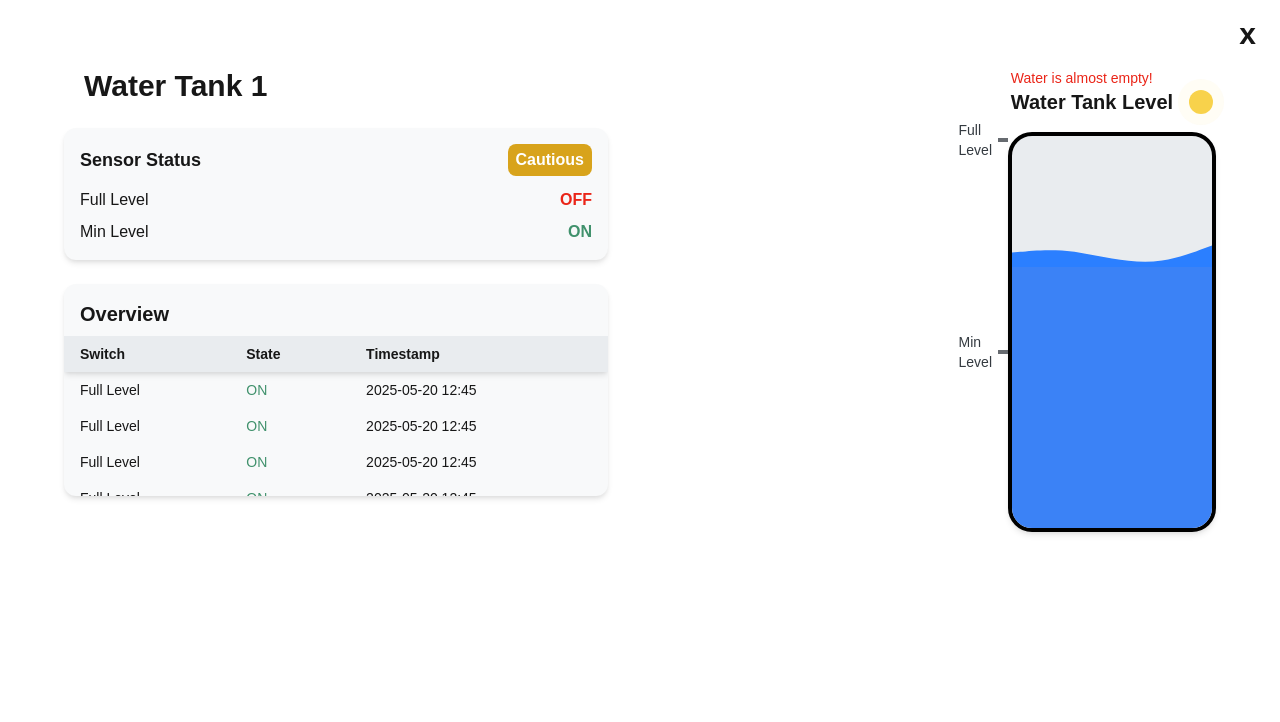
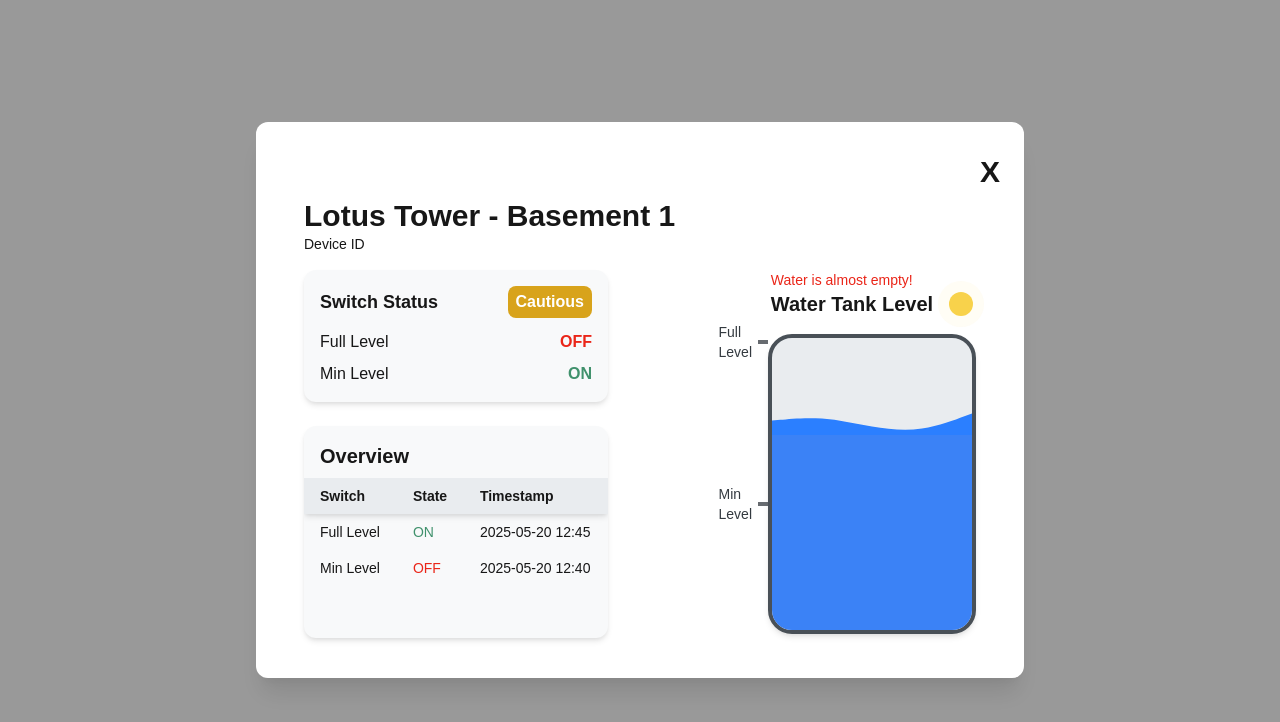
Before and after one commit to AmaCrisn/IOT-Dashboard, a Next.js app: page /water-tank in a window 1280 px wide. Shown: the top 722 px of the page. Built offline with nearby package versions, Linux system fonts and the light colour scheme.

Commit message:
Fix water tank interactivity

```diff
--- a/app/water-tank/page.js
+++ b/app/water-tank/page.js
@@ -2,28 +2,39 @@ import Image from "next/image";
 import styles from "../page.module.css";
 import Link from "next/link";
 
-export default function WaterTank() {
+export default function WaterTank({ onClose }) {
   return (
+    <div className="fixed inset-0 z-50 flex items-center justify-center bg-black bg-opacity-40 px-3">
+      <div className="bg-white rounded-xl shadow-xl w-full max-w-3xl overflow-y-auto py-4 max-h-[90vh]">
         <div className="p-2 sm:p-4">
+          {/* Close Button */}
           <div className="flex flex-row-reverse">
-        <button className="px-2 text-3xl font-bold">x</button>
+            <button
+              onClick={onClose}
+              className="px-2 text-3xl font-bold hover:text-red-500"
+            >
+              X
+            </button>
           </div>
 
-      {/* <!-- Contents --> */}
-      <div className="flex justify-center items-center bg-white p-6 sm:p-4">
-        {/* <!-- Dashboard Wrapper --> */}
+          {/* Contents */}
+          <div className="px-4 py-2 sm:px-8">
+            {/* Node name / Item name */}
+            <div className="text-2xl sm:text-3xl font-bold">
+              Lotus Tower - Basement 1
+            </div>
+            <div className="mb-4 text-sm sm:text-md">Device ID</div>
+            <div className="flex justify-center items-center bg-white">
+              {/* Dashboard Wrapper */}
               <div className="w-full max-w-6xl">
-          {/* <!-- Water Tank Dashboard --> */}
+                {/* Water Tank Dashboard */}
                 <div className="grid grid-cols-1 sm:grid-cols-2 gap-16">
-            {/* <!-- Left Panel --> */}
+                  {/* Left Panel */}
                   <div className="space-y-6">
-              <div className="px-5 text-2xl sm:text-3xl font-bold">
-                Water Tank 1
-              </div>
                     {/* Sensor Status */}
                     <div className="w-full rounded-xl p-4 bg-gray-50 shadow-md">
                       <div className="flex justify-between items-center mb-3">
-                  <h3 className="text-lg font-semibold">Sensor Status</h3>
+                        <h3 className="text-lg font-semibold">Switch Status</h3>
                         <span className="font-semibold bg-yellow-400 py-1 px-2 rounded-lg text-white">
                           Cautious
                         </span>
@@ -31,16 +42,20 @@ export default function WaterTank() {
                       <div className="flex flex-col gap-2">
                         <div className="flex justify-between">
                           <span>Full Level</span>
-                    <span className="font-semibold text-red-400">OFF</span>
+                          <span className="font-semibold text-red-400">
+                            OFF
+                          </span>
                         </div>
                         <div className="flex justify-between">
                           <span>Min Level</span>
-                    <span className="font-semibold text-green-400">ON</span>
+                          <span className="font-semibold text-green-400">
+                            ON
+                          </span>
                         </div>
                       </div>
                     </div>
 
-              {/* <!-- Overview Table --> */}
+                    {/* Overview Table */}
                     <div className="w-full rounded-xl bg-gray-50 shadow-md">
                       <h2 className="text-xl font-semibold mb-2 px-4 pt-4">
                         Overview
@@ -61,31 +76,6 @@ export default function WaterTank() {
                               <td className="px-4 py-2">2025-05-20 12:45</td>
                             </tr>
                             <tr>
-                        <td className="px-4 py-2">Full Level</td>
-                        <td className="px-4 py-2 text-green-400">ON</td>
-                        <td className="px-4 py-2">2025-05-20 12:45</td>
-                      </tr>
-                      <tr>
-                        <td className="px-4 py-2">Full Level</td>
-                        <td className="px-4 py-2 text-green-400">ON</td>
-                        <td className="px-4 py-2">2025-05-20 12:45</td>
-                      </tr>
-                      <tr>
-                        <td className="px-4 py-2">Full Level</td>
-                        <td className="px-4 py-2 text-green-400">ON</td>
-                        <td className="px-4 py-2">2025-05-20 12:45</td>
-                      </tr>
-                      <tr>
-                        <td className="px-4 py-2">Full Level</td>
-                        <td className="px-4 py-2 text-green-400">ON</td>
-                        <td className="px-4 py-2">2025-05-20 12:45</td>
-                      </tr>
-                      <tr>
-                        <td className="px-4 py-2">Full Level</td>
-                        <td className="px-4 py-2 text-green-400">ON</td>
-                        <td className="px-4 py-2">2025-05-20 12:45</td>
-                      </tr>
-                      <tr>
                               <td className="px-4 py-2">Min Level</td>
                               <td className="px-4 py-2 text-red-400">OFF</td>
                               <td className="px-4 py-2">2025-05-20 12:40</td>
@@ -96,12 +86,12 @@ export default function WaterTank() {
                     </div>
                   </div>
 
-            {/* <!-- Container for Right Alignment --> */}
+                  {/* Right Panel */}
                   <div className="flex justify-center md:justify-end w-full">
-              {/* <!-- Right Panel: Water Tank --> */}
                     <div className="flex flex-col items-center space-y-4">
-                {/* <!-- Light Indicator --> */}
+                      {/* Water tank indicator */}
                       <div>
+                        {/* Detail status */}
                         <div className="text-sm text-red-400">
                           Water is almost empty!
                         </div>
@@ -109,31 +99,18 @@ export default function WaterTank() {
                           <div className="text-xl font-semibold">
                             Water Tank Level
                           </div>
-                    {/* Full Level */}
-                    {/* <div className="relative flex h-6 w-6">
-                      <div className="absolute inline-flex h-6 w-6 rounded-full bg-green-400 opacity-75 animate-ping"></div>
-                      <div
-                        className="relative inline-flex h-6 w-6 rounded-full bg-green-400"
-                      ></div>
-                    </div> */}
-                    {/* Minimum Level*/}
+                          {/* Status ping */}
                           <div className="relative flex h-6 w-6">
                             <div className="absolute inline-flex h-6 w-6 rounded-full bg-yellow-300 opacity-75 animate-ping"></div>
                             <div className="relative inline-flex h-6 w-6 rounded-full bg-yellow-300"></div>
                           </div>
-                    {/* Very Low Level */}
-                    {/* <div className="relative flex h-6 w-6">
-                      <div className="absolute inline-flex h-6 w-6 rounded-full bg-red-400 opacity-75 animate-ping"></div>
-                      <div
-                        className="relative inline-flex h-6 w-6 rounded-full bg-red-400"
-                      ></div>
-                    </div> */}
                         </div>
                       </div>
 
-                <div className="relative w-52 h-[300px] sm:h-[400px]">
+                      {/* Water tank visualization */}
+                      <div className="relative w-40 h-[300px] sm:w-52 sm:h-[300px]">
                         {/* Water Tank */}
-                  <div className="relative w-full h-full border-4 border-black rounded-3xl overflow-hidden bg-gray-100 shadow-md">
+                        <div className="relative w-full h-full border-4 border-gray-600 rounded-3xl overflow-hidden bg-gray-100 shadow-md">
                           <div className="absolute bottom-0 w-full h-2/3 bg-blue-500 transition-all duration-500 rounded-b-2xl">
                             <div className="absolute -top-6 w-full h-fit">
                               <svg
@@ -174,5 +151,8 @@ export default function WaterTank() {
               </div>
             </div>
           </div>
+        </div>
+      </div>
+    </div>
   );
 }
```
Lines whose indentation alone changed are shown as unchanged.
